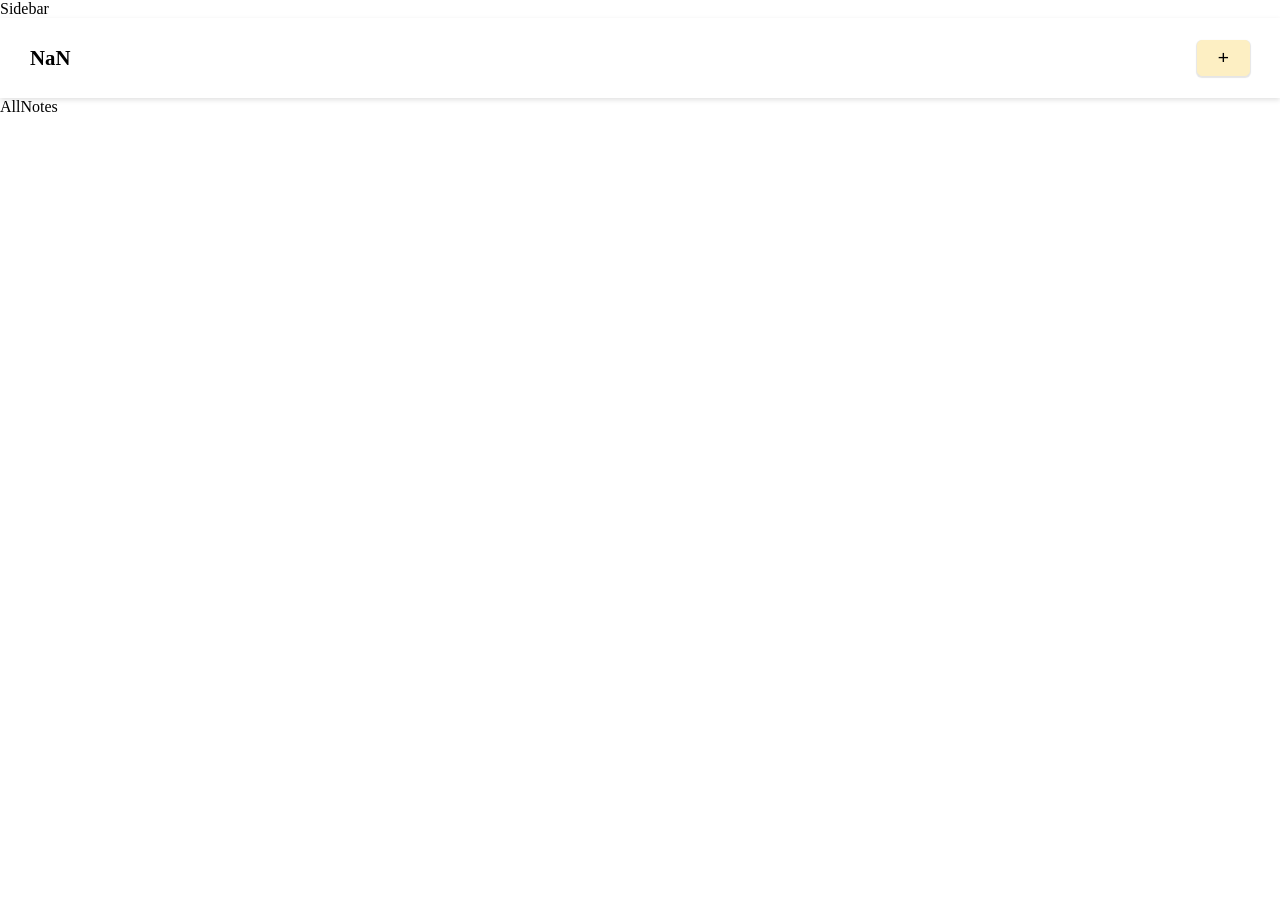
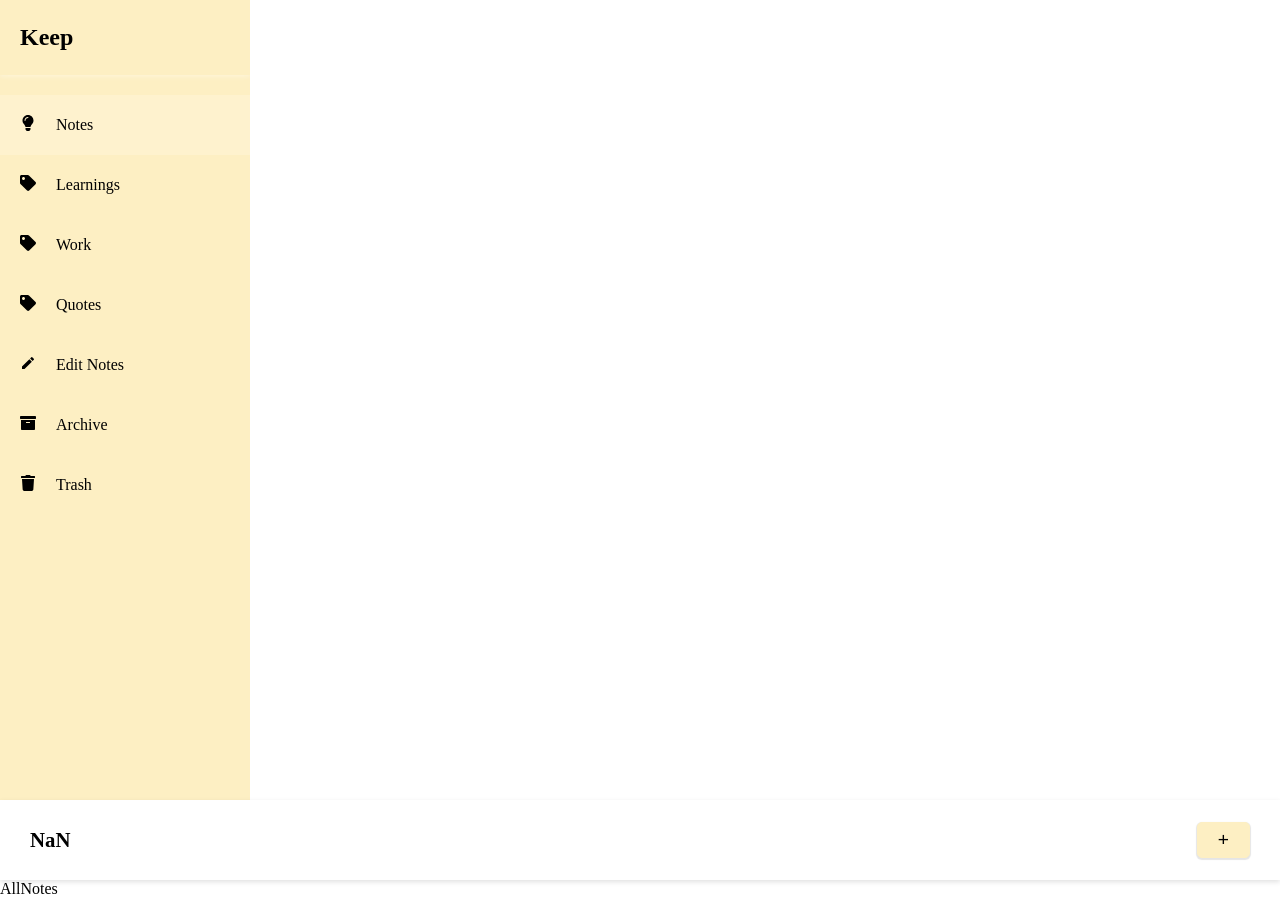
Before and after one commit to JuAhLee/KeepNoteApp, a React (Vite) app: page / in a window 1280 px wide. Before the commit the page ends 800 px from the top, so only its background shows below. Built offline with nearby package versions, Linux system fonts and the light colour scheme.

Commit message:
SideBar 생성

```diff
--- a/src/layout/SideBar/Sidebar.tsx
+++ b/src/layout/SideBar/Sidebar.tsx
@@ -1,7 +1,101 @@
 import React from "react";
+import { NavLink, useLocation } from "react-router-dom";
+import { useAppDispatch, useAppSelector } from "../../hooks/redux";
+import { Container, ItemsBox, MainBox, StyledLogo } from "./Sidebar.styles";
+import { toggleMenu } from "../../store/menu/menuSlice";
+import { FaArchive, FaLightbulb, FaTag, FaTrash } from "react-icons/fa";
+import getStandardName from "../../utils/getStandardName";
+import { toggleTagsModal } from "../../store/modal/modalSlice";
+import { MdEdit } from "react-icons/md";
+import { v4 } from "uuid";
+
+const items = [
+  { icon: <FaArchive />, title: "Archive", id: v4() },
+  { icon: <FaTrash />, title: "Trash", id: v4() },
+];
 
 const Sidebar = () => {
-  return <div>Sidebar</div>;
+  const dispatch = useAppDispatch();
+  const { isOpen } = useAppSelector((state) => state.menu);
+  const { tagsList } = useAppSelector((state) => state.tags);
+  const { pathname } = useLocation();
+
+  if (pathname === "/404") {
+    return null;
+  }
+  return (
+    <Container openMenu={isOpen ? "open" : ""}>
+      <MainBox openMenu={isOpen ? "open" : ""}>
+        <StyledLogo>
+          <h1>Keep</h1>
+        </StyledLogo>
+        <ItemsBox>
+          {/* note item */}
+          <li onClick={() => dispatch(toggleMenu(false))}>
+            <NavLink
+              to={"/"}
+              state={`notes`}
+              className={({ isActive }) =>
+                isActive ? "active-item" : "inactive-item"
+              }
+            >
+              <span>
+                <FaLightbulb />
+              </span>
+              <span>Notes</span>
+            </NavLink>
+          </li>
+
+          {/* tag item */}
+          {tagsList?.map(({ tag, id }) => (
+            <li key={id} onClick={() => dispatch(toggleMenu(false))}>
+              <NavLink
+                to={`/tag/${tag}`}
+                state={`${tag}`}
+                className={({ isActive }) =>
+                  isActive ? "active-item" : "inactive-item"
+                }
+              >
+                <span>
+                  <FaTag />
+                </span>
+                <span>{getStandardName(tag)}</span>
+              </NavLink>
+            </li>
+          ))}
+
+          {/* edit tag item */}
+          <li
+            className="sidebar__edit-item"
+            onClick={() =>
+              dispatch(toggleTagsModal({ type: "edit", view: true }))
+            }
+          >
+            <span>
+              <MdEdit />
+            </span>
+            <span>Edit Notes</span>
+          </li>
+
+          {/* other items */}
+          {items.map(({ icon, title, id }) => (
+            <li key={id} onClick={() => dispatch(toggleMenu(false))}>
+              <NavLink
+                to={`/${title.toLocaleLowerCase()}`}
+                state={`${title}`}
+                className={({ isActive }) =>
+                  isActive ? "active-item" : "inactive-item"
+                }
+              >
+                <span>{icon}</span>
+                <span>{title}</span>
+              </NavLink>
+            </li>
+          ))}
+        </ItemsBox>
+      </MainBox>
+    </Container>
+  );
 };
 
 export default Sidebar;
```
